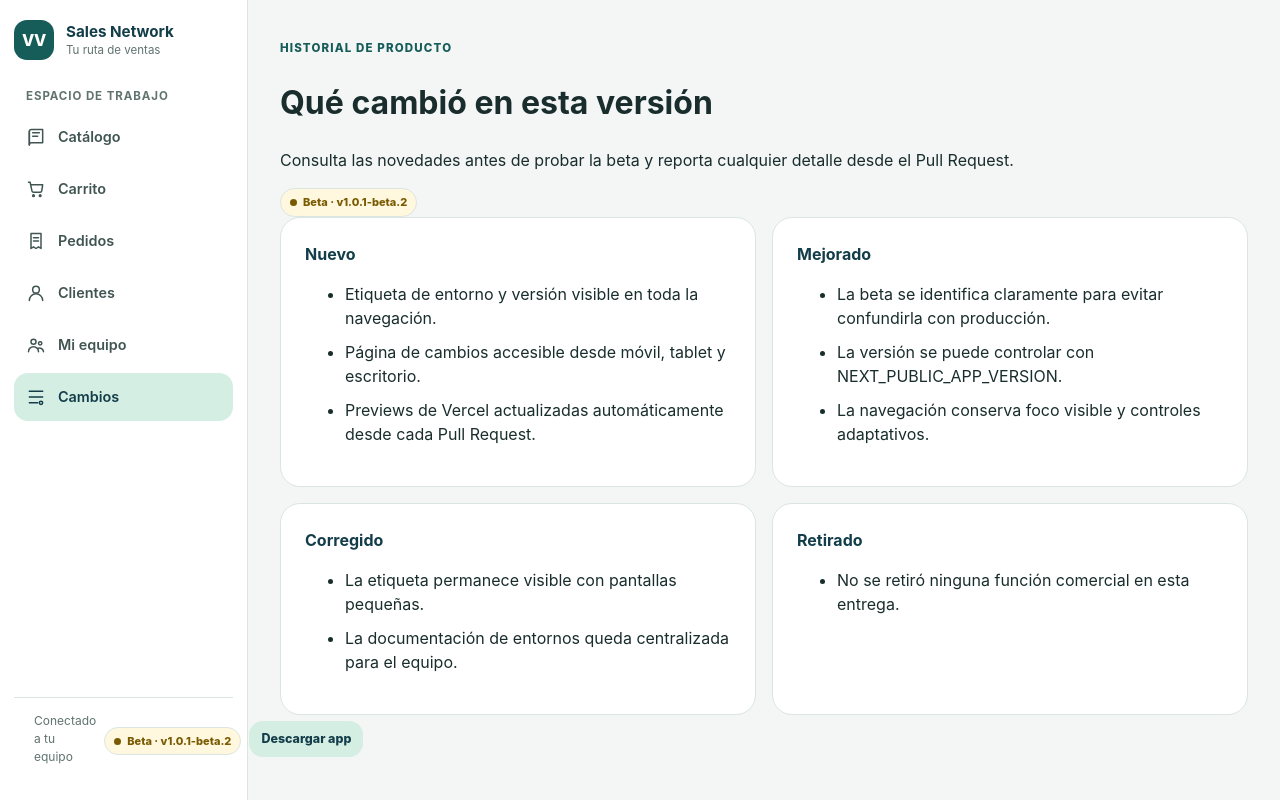
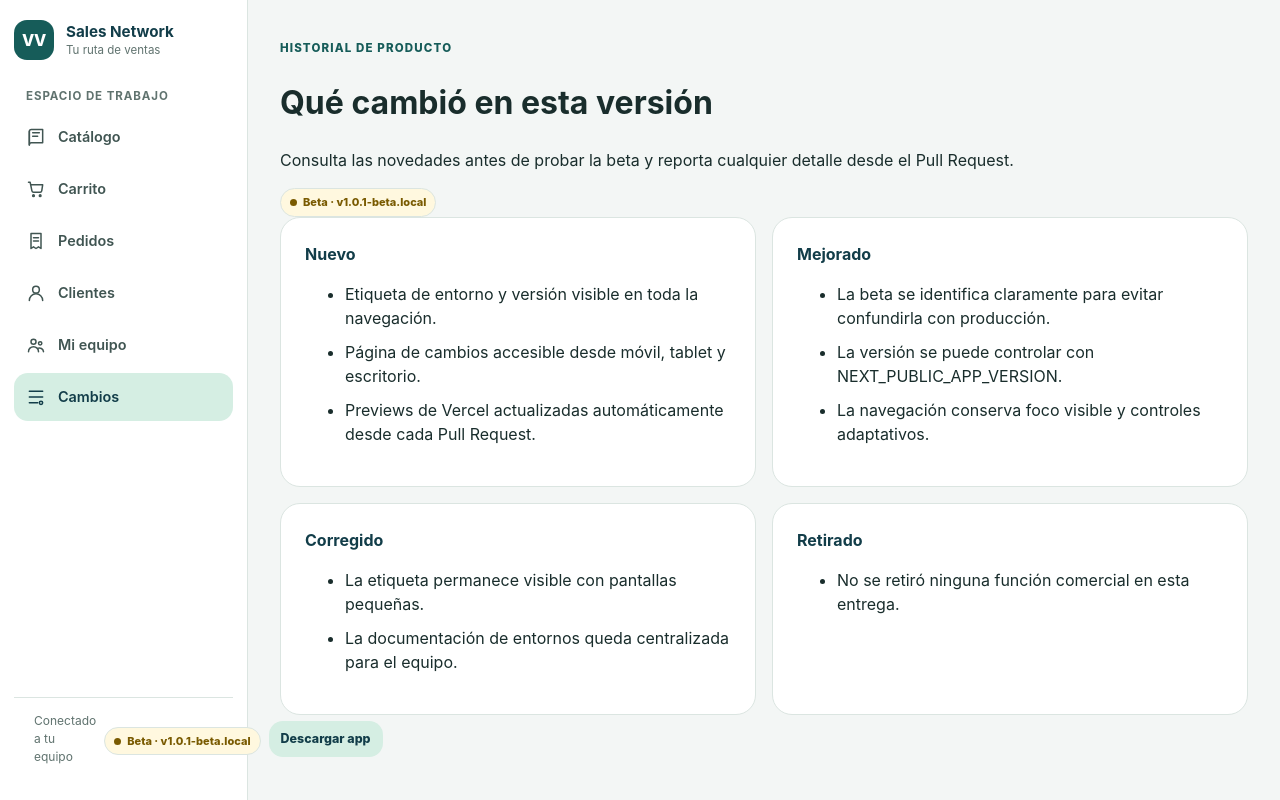
Before and after one commit to msalcedofernand-afk/sales-network-app, a Next.js app in the folder web/: page /cambios in a window 1280 px wide. Built offline with nearby package versions, Linux system fonts and the light colour scheme.

Commit message:
feat(web): derive release version from deployed commit

```diff
--- a/web/app/components/ReleaseBadge.tsx
+++ b/web/app/components/ReleaseBadge.tsx
@@ -3,6 +3,7 @@
 import { useEffect, useState } from "react";
 
 const CONFIGURED_VERSION = process.env.NEXT_PUBLIC_APP_VERSION;
+const RELEASE_ID = process.env.NEXT_PUBLIC_RELEASE_ID || "local";
 
 function initialChannel() {
   if (typeof window === "undefined") return "beta";
@@ -15,6 +16,8 @@ export default function ReleaseBadge() {
     setChannel(window.location.hostname === "sales-network-app.vercel.app" ? "stable" : "beta");
   }, []);
   const isStable = channel === "stable";
-  const version = CONFIGURED_VERSION || (isStable ? "1.0.0" : "1.0.1-beta.2");
+  const version = CONFIGURED_VERSION
+    ? `${CONFIGURED_VERSION}+${RELEASE_ID}`
+    : (isStable ? `1.0.0+${RELEASE_ID}` : `1.0.1-beta.${RELEASE_ID}`);
   return <span className={`release-badge ${isStable ? "release-stable" : "release-beta"}`} title={`Versión ${version}`}><span className="release-dot" aria-hidden="true" />{isStable ? "Producción" : "Beta"} · v{version}</span>;
 }
--- a/web/next.config.ts
+++ b/web/next.config.ts
@@ -1,3 +1,8 @@
 import type { NextConfig } from "next";
-const nextConfig: NextConfig = { images: { remotePatterns: [{ protocol: "https", hostname: "*.supabase.co" }] } };
+const commit = process.env.VERCEL_GIT_COMMIT_SHA || process.env.GITHUB_SHA || "local";
+const releaseId = commit === "local" ? "local" : commit.slice(0, 7);
+const nextConfig: NextConfig = {
+  images: { remotePatterns: [{ protocol: "https", hostname: "*.supabase.co" }] },
+  env: { NEXT_PUBLIC_RELEASE_ID: releaseId },
+};
 export default nextConfig;
```
Also changed, not shown: 1 other file (tests, documents, lock files or other folders).
